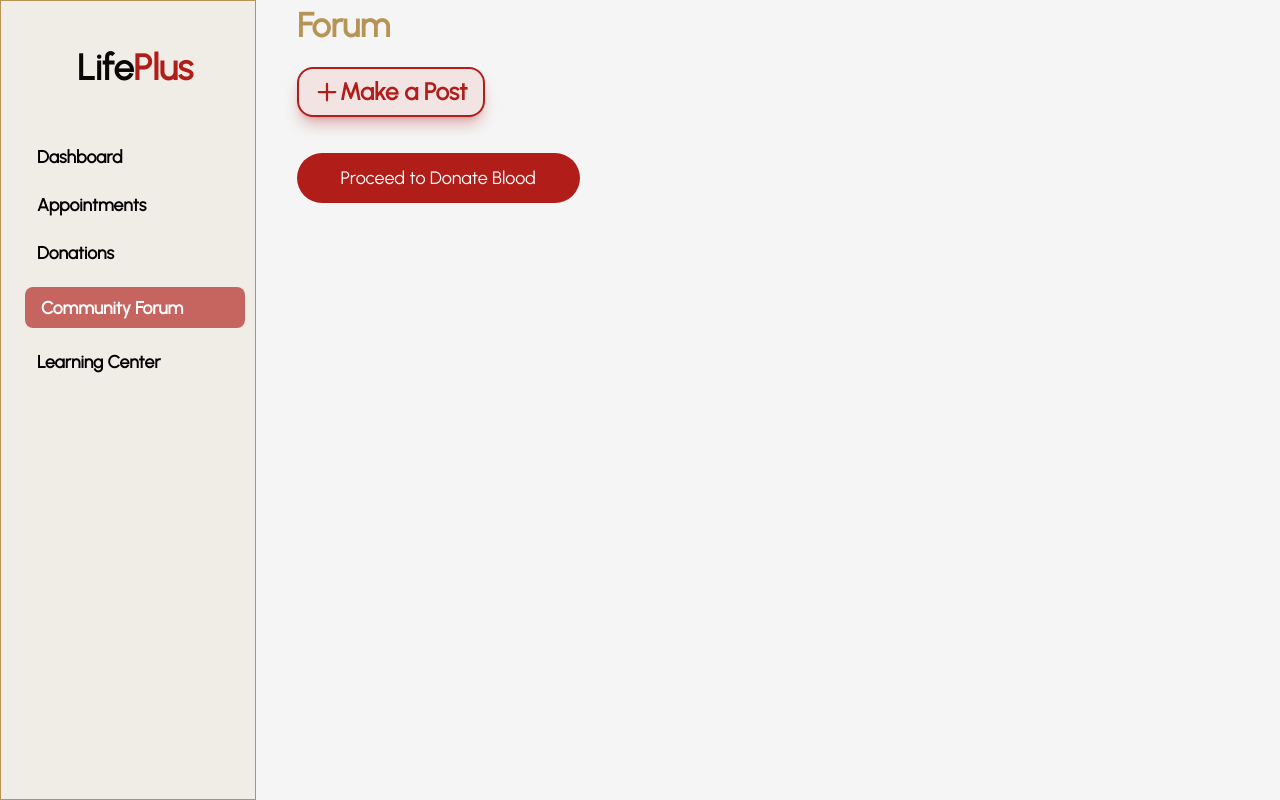
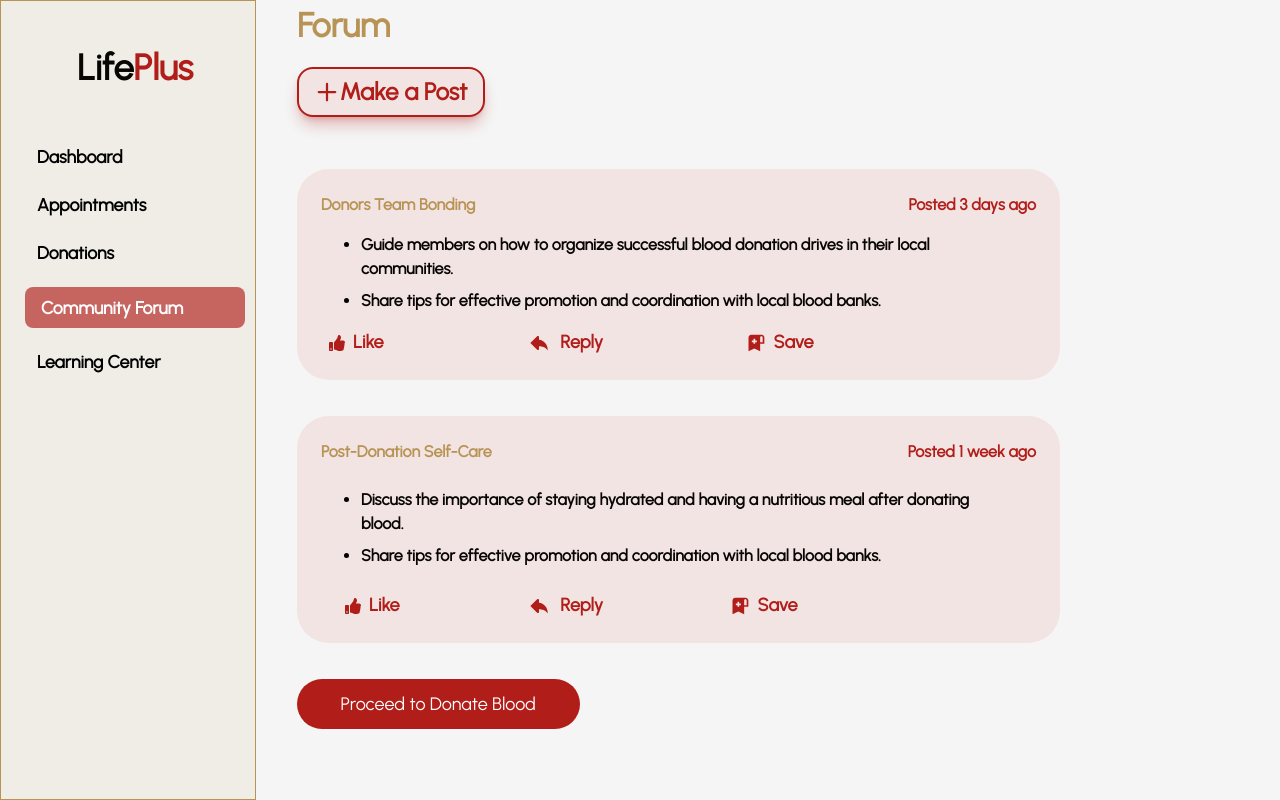
Before and after one commit to oreoluwa212/lifePlus-webapp, a React (Vite) app: page /community in a window 1280 px wide. Built offline with nearby package versions, Linux system fonts and the light colour scheme.

Commit message:
feat: Forum added

```diff
--- a/src/pages/web-App/CommunityForumPage.jsx
+++ b/src/pages/web-App/CommunityForumPage.jsx
@@ -2,8 +2,10 @@ import React, { useState } from "react";
 import SideBar from "../../components/web-App/SideBar";
 import ForumHeader from "../../components/web-App/ForumHeader";
 import { PiMagnifyingGlassFill, PiPlusBold } from "react-icons/pi";
-import { MdOutlineFilterList } from "react-icons/md";
+import { TiArrowBack } from "react-icons/ti";
+import { BiSolidBookmarkAltPlus } from "react-icons/bi";
 import Header from "../../components/web-App/Header";
+import { FaThumbsUp } from "react-icons/fa";
 
 
 const CommunityForumPage = () => {
@@ -33,9 +35,14 @@ const CommunityForumPage = () => {
           </div>
 
           <div className="flex flex-col gap-9 mt-4 lgss:mt-4 px-[5%] mds:px-0">
-            <button className="bg-[#F3E4E4] w-[40%] lgss:w-[20%] h-[50px] border-red border-[2px] rounded-[16px] text-red font-semibold text-[18px] lgss:text-[24px] shadow-lg shadow-red/30 flex justify-between items-center px-4"><span><PiPlusBold/> </span> Make a Post</button>
-
-            {/* <div className="bg-[#F3E4E4] lgss:h-[150px] h-[170px] lgss:mt-4 lgss:w-[80%] lgss:flex flex-col justify-center gap-2 items-center rounded-[32px] px-6 pt-2">
+            <button className="bg-[#F3E4E4] w-[40%] lgss:w-[20%] h-[50px] border-red border-[2px] rounded-[16px] text-red font-semibold text-[18px] lgss:text-[24px] shadow-lg shadow-red/30 flex justify-between items-center px-4">
+              <span>
+                <PiPlusBold />{" "}
+              </span>{" "}
+              Make a Post
+            </button>
+            <div className="flex flex-col w-[90%] gap-5">
+              <div className="bg-[#F3E4E4] lgss:mt-4 lgss:w-[90%] w-full flex flex-col gap-4 rounded-[32px] p-6">
                 <div className="flex justify-between w-full">
                   <h2 className="text-gold font-bold">Donors Team Bonding</h2>
                   <h2 className="text-red font-bold">Posted 3 days ago</h2>
@@ -54,27 +61,60 @@ const CommunityForumPage = () => {
                     </h2>
                   </li>
                 </ul>
+                <div className="lgss:w-[70%] flex px-2 justify-between items-center text-red">
+                  <div className="flex justify-center items-center text-[16px] gap-2">
+                    <FaThumbsUp />
+                    <button className="text-[18px] font-semibold">Like</button>
                   </div>
-            <div className="bg-[#F3E4E4] lgss:h-[150px] h-[170px] lgss:mt-4 lgss:w-[80%] lgss:flex flex-col justify-center gap-2 items-center rounded-[32px] px-6 pt-2">
+                  <div className="flex justify-center items-center text-[26px] gap-2">
+                    <TiArrowBack />
+                    <button className="text-[18px] font-semibold">Reply</button>
+                  </div>
+                  <div className="flex justify-center items-center text-[20px] gap-2">
+                    <BiSolidBookmarkAltPlus />
+                    <button className="text-[18px] font-semibold">Save</button>
+                  </div>
+                </div>
+              </div>
+              <div className="bg-[#F3E4E4] lgss:mt-4 lgss:w-[90%] w-full flex flex-col gap-6 rounded-[32px] p-6">
                 <div className="flex justify-between w-full">
-                <h2 className="text-gold font-bold">Post-Donation Self-Care</h2>
+                  <h2 className="text-gold font-bold">
+                    Post-Donation Self-Care
+                  </h2>
                   <h2 className="text-red font-bold">Posted 1 week ago</h2>
                 </div>
                 <ul className="flex flex-col w-full px-10 justify-between gap-2 list-disc font-semibold">
-                <li>
-                  <h2 className="text-black">
-                    Share tips on post-donation self-care to help donors recover
-                    quickly.
-                  </h2>
-                </li>
+
                   <li>
                     <h2 className="text-black">
                       Discuss the importance of staying hydrated and having a
                       nutritious meal after donating blood.
                     </h2>
                   </li>
+                  <li>
+                    <h2 className="text-black">
+                      Share tips for effective promotion and coordination with
+                      local blood banks.
+                    </h2>
+                  </li>
                 </ul>
-            </div> */}
+                <div className="lgss:w-[70%] px-6 flex justify-between items-center text-red">
+                  <div className="flex justify-center items-center text-[16px] gap-2">
+                    <FaThumbsUp />
+                    <button className="text-[18px] font-semibold">Like</button>
+                  </div>
+                  <div className="flex justify-center items-center text-[26px] gap-2">
+                    <TiArrowBack />
+                    <button className="text-[18px] font-semibold">Reply</button>
+                  </div>
+                  <div className="flex justify-center items-center text-[20px] gap-2">
+                    <BiSolidBookmarkAltPlus />
+                    <button className="text-[18px] font-semibold">Save</button>
+                  </div>
+                </div>
+              </div>
+            </div>
+
             <div className="">
               <button className="bg-red px-2 h-[50px] lgss:w-[30%] w-[60%] rounded-[32px] text-white font-medium text-[16px] lgss:text-[18px]">
                 Proceed to Donate Blood
```
Lines whose indentation alone changed are shown as unchanged.
